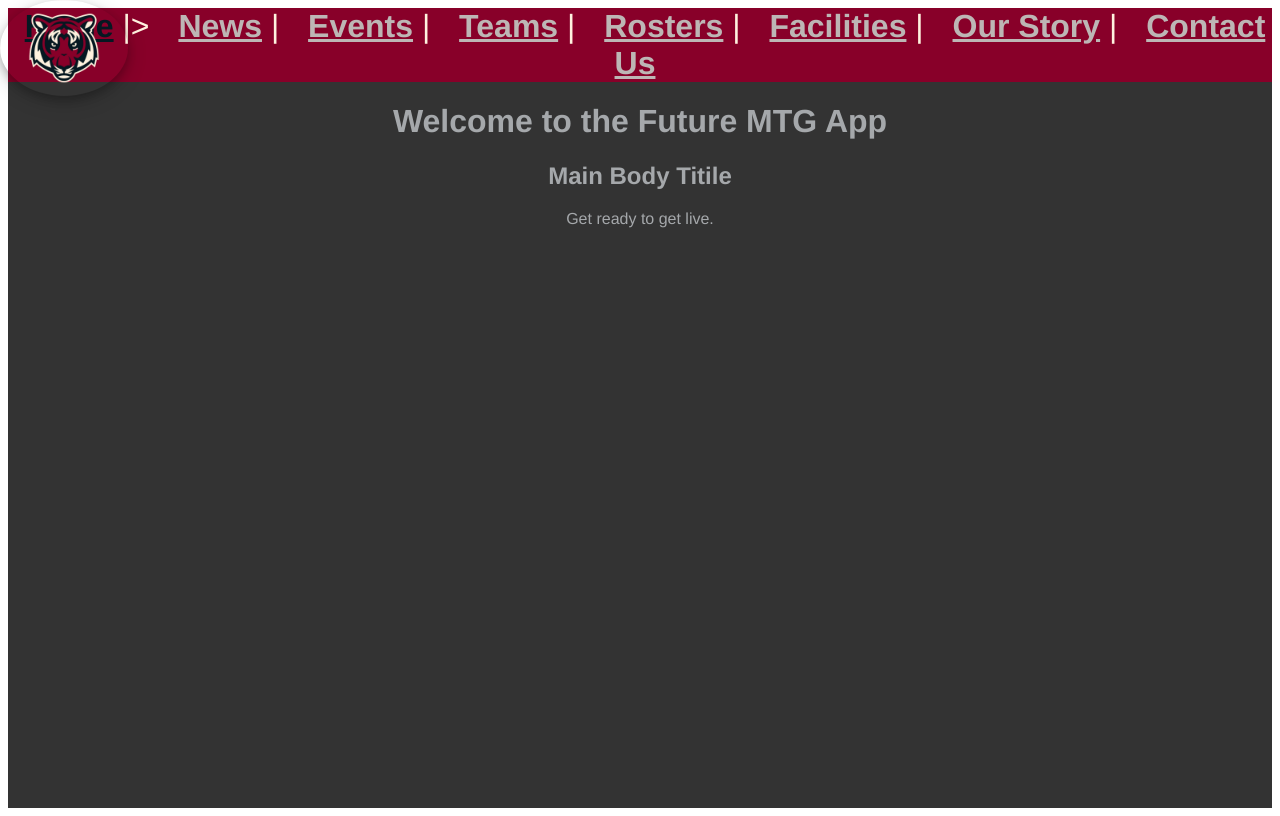
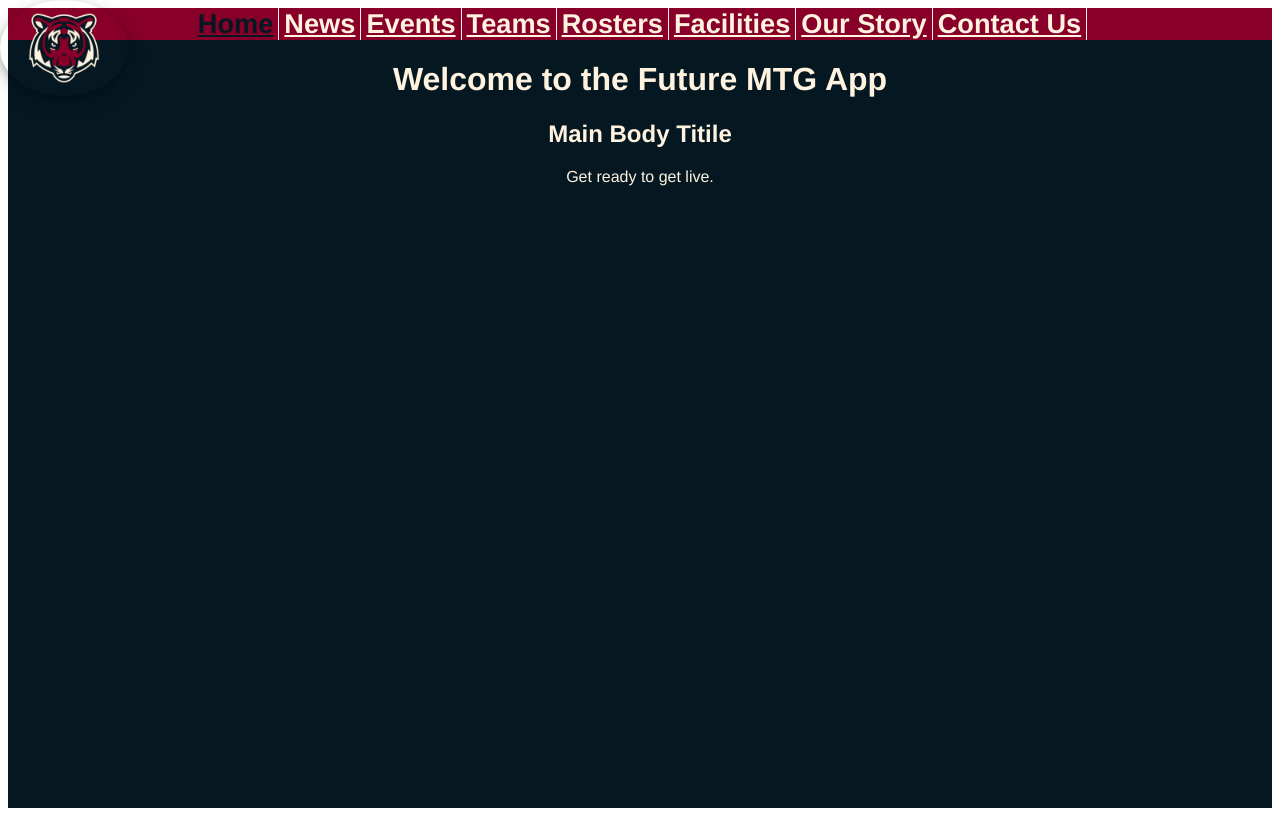
Before and after one commit to justin-wynn-mckinsey/mtg-website, a Vue app: page /#/ in a window 1280 px wide. Built offline with nearby package versions, Linux system fonts and the light colour scheme.

Commit message:
updated nav and colors

```diff
--- a/src/App.vue
+++ b/src/App.vue
@@ -66,15 +66,16 @@
   .col-10 {width: 83.33%;}
   .col-11 {width: 91.66%;}
   .col-12 {width: 100%;}
+  nav {font-size: 300%;}
 }
 
 #app {
-  font-family: "Reckoner", Avenir, Helvetica, Arial, sans-serif;
+  font-family: "Reckoner_Bold", "Reckoner", Avenir, Helvetica, Arial, sans-serif;
   -webkit-font-smoothing: antialiased;
   -moz-osx-font-smoothing: grayscale;
   text-align: center;
-  color: #a5a8ab;
-  background-color: #333333;
+  color: var(--white-color);
+  background-color: var(--black-color);
   height: 100vh;
 }
 
@@ -94,7 +95,12 @@
   font-family: "Reckoner_Bold";
   src: local("fonts"),
    url(./fonts/Reckoner_Bold.ttf) format("truetype");
+   font-weight: 400;
+  font-style: normal;
+  font-display: auto;
+  unicode-range: U+000-5FF;
 }
+
 
 :root {
    /* Palette */
--- a/src/components/MenuBar.Vue
+++ b/src/components/MenuBar.Vue
@@ -4,14 +4,14 @@
 <nav  class="menu">
     <img id="topLogo" alt="MTG logo" src="../assets/logo.png">
     <ul>
-      <li> <router-link to="/">Home</router-link> |> </li>
-      <li> <router-link to="/news">News</router-link> | </li>
-      <li> <router-link to="/events">Events</router-link> | </li>
-      <li> <router-link to="/teams">Teams</router-link> | </li>
-      <li> <router-link to="/rosters">Rosters</router-link> | </li>
-      <li> <router-link to="/facilities">Facilities</router-link> | </li>
-      <li> <router-link to="/ourstory">Our Story</router-link> | </li>
-      <li> <router-link to="/contact">Contact Us</router-link> </li>
+      <li><router-link to="/">Home</router-link></li>
+      <li><router-link to="/news">News</router-link></li>
+      <li><router-link to="/events">Events</router-link></li>
+      <li><router-link to="/teams">Teams</router-link></li>
+      <li><router-link to="/rosters">Rosters</router-link></li>
+      <li><router-link to="/facilities">Facilities</router-link></li>
+      <li><router-link to="/ourstory">Our Story</router-link></li>
+      <li><router-link to="/contact">Contact Us</router-link></li>
     </ul>
 </nav>
 </template>
@@ -38,19 +38,15 @@ a {
 
 .menu li {
   display: inline;
-  padding: 10px;
+  padding: 5px;
   color: var(--white-color);
   float: center;
-  border-right:1px solid var(--wh);
+  border-right:1px solid var(--white-color);
 }
 
-.menu li:last-child {
-  border-right: none;
-}
+
 .menu li:hover {
-  color: #535758;
-  background-color: #eeeded;
-  background-blend-mode: lighten;
+  color: var(--black-color);
 }
 
 .aside {
@@ -72,19 +68,17 @@ a {
 }
 
 nav {
-  padding: 30px;
   background-color: var(--maroon-color);
   display: block;
   text-align: center;
-  font-size: 200%;
-
+  font-size: 170%;
+  font-weight: bold;
   padding: 14px 16px;
   text-decoration: none;
 }
 
-nav a {
-  font-weight: bold;
-  color: #bdb6b5;
+li a:hover:not(.active) {
+  background-color: #111;
 }
 
 nav a.router-link-exact-active {
```
